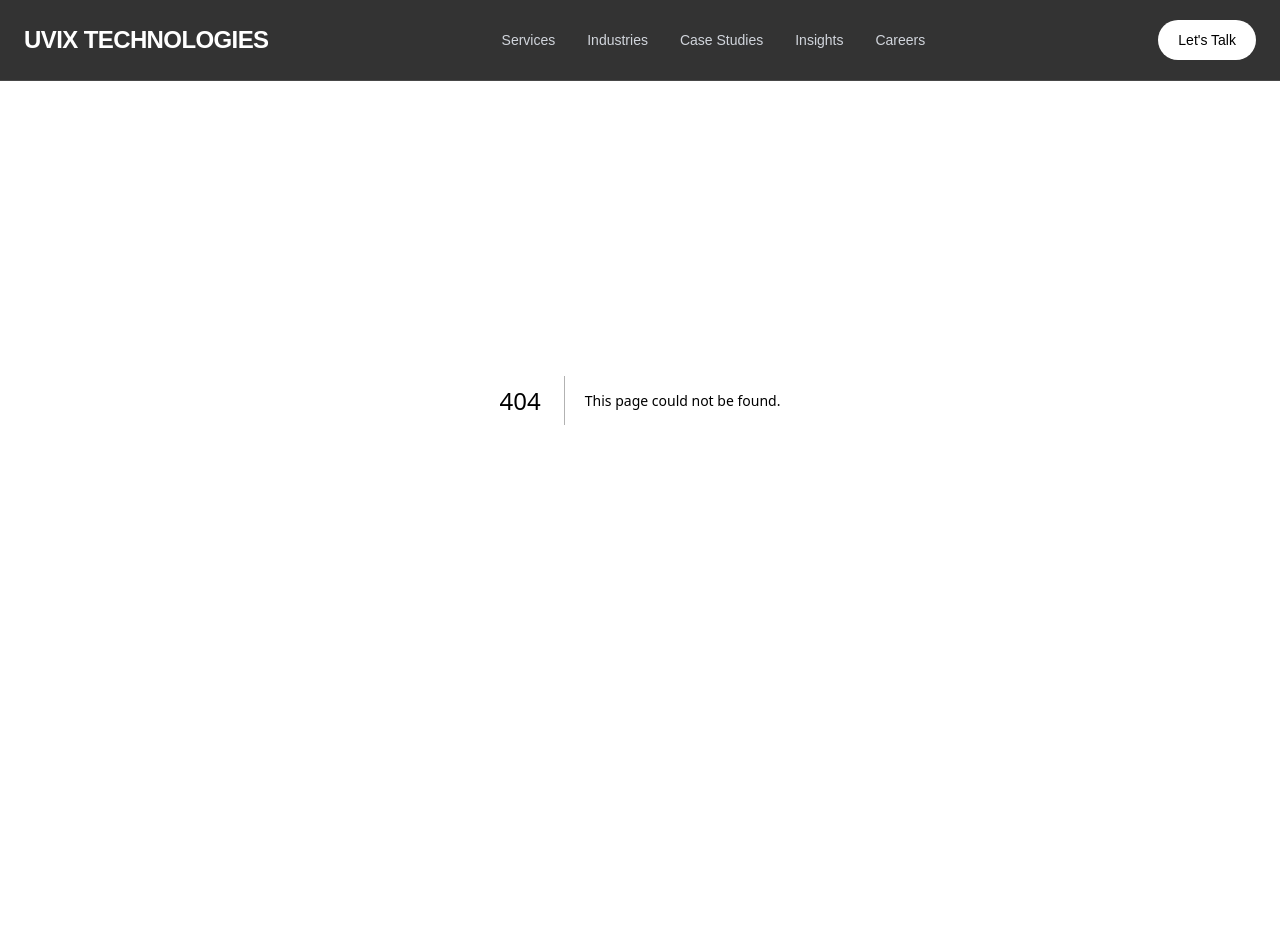
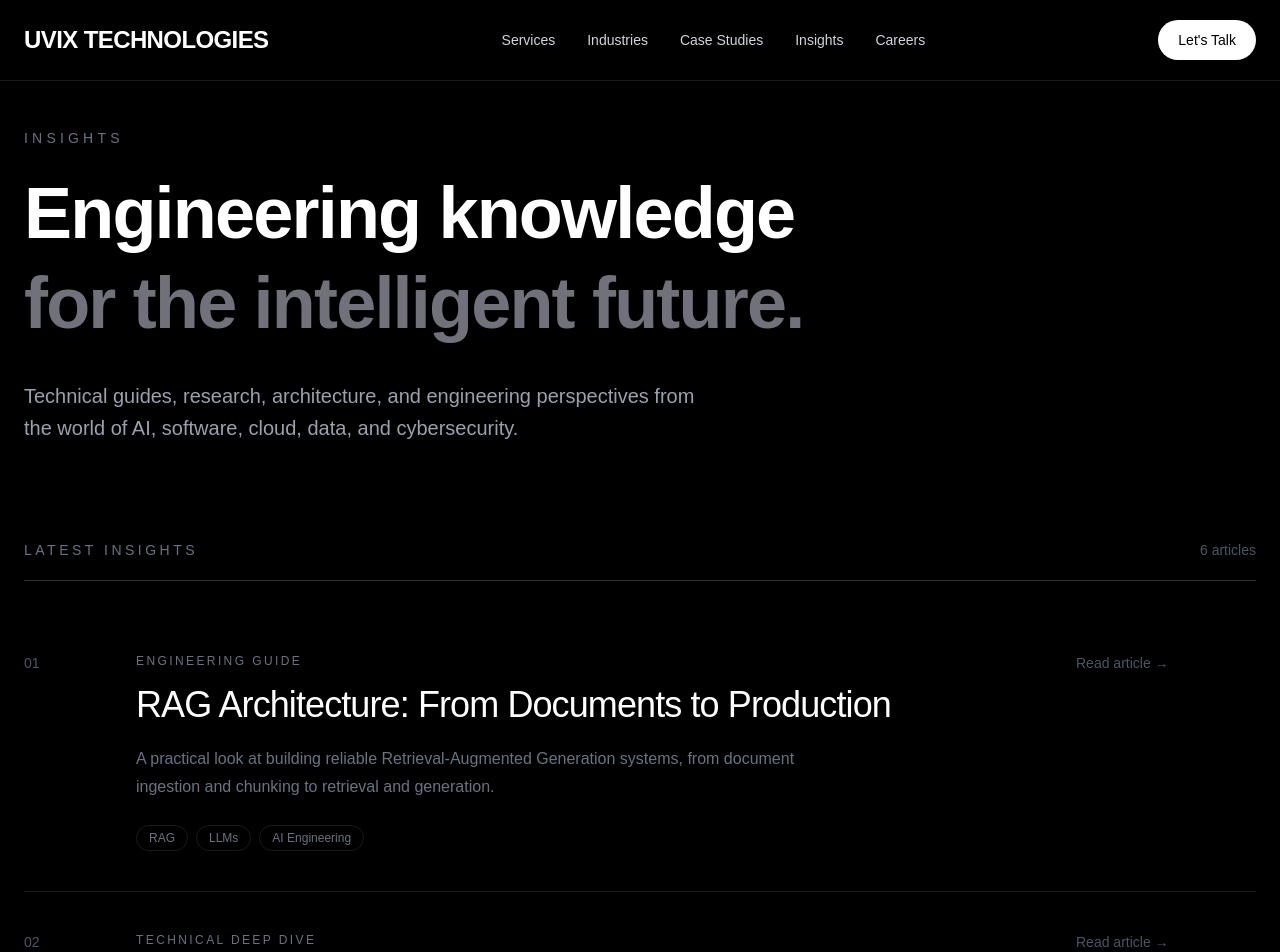
Before and after one commit to 25nitya/uvix-web-platform, a Next.js app in the folder frontend/: page /insights in a window 1280 px wide. Before the commit this address had no page. Shown: the top 952 px of the page. Before the commit the page ends 800 px from the top, so only its background shows below. Built offline with nearby package versions, Linux system fonts and the light colour scheme.

Commit message:
Add insights publication page

```diff
--- /dev/null
+++ b/frontend/app/insights/page.tsx
@@ -0,0 +1,108 @@
+import Link from "next/link";
+import { insights } from "@/data/insights";
+
+export default function InsightsPage() {
+  return (
+    <main className="min-h-screen bg-black px-6 pb-24 pt-32 text-white">
+      <div className="mx-auto max-w-7xl">
+        {/* Hero */}
+        <section className="mb-24">
+          <p className="mb-5 text-sm uppercase tracking-[0.3em] text-gray-500">
+            Insights
+          </p>
+
+          <h1 className="max-w-5xl text-5xl font-semibold leading-tight tracking-tight md:text-7xl">
+            Engineering knowledge
+            <span className="block text-zinc-500">
+              for the intelligent future.
+            </span>
+          </h1>
+
+          <p className="mt-8 max-w-2xl text-lg leading-8 text-gray-400 md:text-xl">
+            Technical guides, research, architecture, and engineering
+            perspectives from the world of AI, software, cloud, data,
+            and cybersecurity.
+          </p>
+        </section>
+
+        {/* Insights */}
+        <section>
+          <div className="mb-8 flex items-end justify-between border-b border-white/20 pb-5">
+            <h2 className="text-sm uppercase tracking-[0.25em] text-gray-500">
+              Latest insights
+            </h2>
+
+            <span className="hidden text-sm text-gray-600 sm:block">
+              {insights.length} articles
+            </span>
+          </div>
+
+          <div>
+            {insights.map((article) => (
+              <article
+                key={article.number}
+                className="group border-b border-white/10 py-10"
+              >
+                <Link
+                  href={`/insights/${article.slug}`}
+                  className="grid gap-8 md:grid-cols-[80px_1fr_180px] md:items-start"
+                >
+                  <span className="text-sm text-gray-600">
+                    {article.number}
+                  </span>
+
+                  <div>
+                    <p className="mb-4 text-xs font-medium uppercase tracking-[0.2em] text-gray-500">
+                      {article.type}
+                    </p>
+
+                    <h3 className="max-w-3xl text-2xl font-medium tracking-tight transition group-hover:text-gray-400 md:text-4xl">
+                      {article.title}
+                    </h3>
+
+                    <p className="mt-5 max-w-2xl text-base leading-7 text-gray-500">
+                      {article.description}
+                    </p>
+
+                    <div className="mt-6 flex flex-wrap gap-2">
+                      {article.topics.map((topic) => (
+                        <span
+                          key={topic}
+                          className="rounded-full border border-white/10 px-3 py-1 text-xs text-gray-500"
+                        >
+                          {topic}
+                        </span>
+                      ))}
+                    </div>
+                  </div>
+
+                  <span className="text-sm text-gray-600 transition group-hover:text-white">
+                    Read article →
+                  </span>
+                </Link>
+              </article>
+            ))}
+          </div>
+        </section>
+
+        {/* CTA */}
+        <section className="mt-32 border-t border-white/10 pt-16">
+          <p className="text-sm uppercase tracking-[0.25em] text-gray-500">
+            Have a technical challenge?
+          </p>
+
+          <h2 className="mt-5 max-w-3xl text-4xl font-semibold tracking-tight md:text-6xl">
+            Let's turn complex problems into working technology.
+          </h2>
+
+          <Link
+            href="/contact"
+            className="mt-10 inline-block rounded-full bg-white px-8 py-4 text-sm font-medium text-black transition hover:bg-gray-200"
+          >
+            Talk to UVIX
+          </Link>
+        </section>
+      </div>
+    </main>
+  );
+}
--- /dev/null
+++ b/frontend/data/insights.ts
@@ -0,0 +1,56 @@
+export const insights = [
+    {
+      number: "01",
+      type: "ENGINEERING GUIDE",
+      title: "RAG Architecture: From Documents to Production",
+      description:
+        "A practical look at building reliable Retrieval-Augmented Generation systems, from document ingestion and chunking to retrieval and generation.",
+      topics: ["RAG", "LLMs", "AI Engineering"],
+      slug: "rag-architecture-from-documents-to-production",
+    },
+    {
+      number: "02",
+      type: "TECHNICAL DEEP DIVE",
+      title: "RAG vs Fine-Tuning: Choosing the Right Approach",
+      description:
+        "Understand when retrieval-augmented generation makes sense, when fine-tuning is better, and when combining both approaches delivers the best results.",
+      topics: ["RAG", "Fine-Tuning", "LLMs"],
+      slug: "rag-vs-fine-tuning",
+    },
+    {
+      number: "03",
+      type: "ENGINEERING NOTES",
+      title: "Designing Scalable FastAPI Applications",
+      description:
+        "Explore practical patterns for structuring FastAPI applications with authentication, database access, background tasks, and production-ready APIs.",
+      topics: ["FastAPI", "Python", "Backend"],
+      slug: "designing-scalable-fastapi-applications",
+    },
+    {
+      number: "04",
+      type: "ARCHITECTURE",
+      title: "Building Secure APIs with Role-Based Access Control",
+      description:
+        "A practical architecture for authentication, authorization, roles, permissions, and secure API access in modern applications.",
+      topics: ["Security", "RBAC", "APIs"],
+      slug: "secure-apis-with-rbac",
+    },
+    {
+      number: "05",
+      type: "RESEARCH",
+      title: "Understanding Vector Search and Hybrid Retrieval",
+      description:
+        "Compare semantic vector search with traditional keyword search and explore why hybrid retrieval can improve real-world search systems.",
+      topics: ["Vector Search", "Search", "AI"],
+      slug: "vector-search-and-hybrid-retrieval",
+    },
+    {
+      number: "06",
+      type: "ENGINEERING GUIDE",
+      title: "Building Production-Ready AI Applications",
+      description:
+        "Key engineering considerations for taking AI applications beyond prototypes, including evaluation, observability, security, latency, and cost.",
+      topics: ["AI Engineering", "Production", "Cloud"],
+      slug: "building-production-ready-ai-applications",
+    },
+  ];
```
